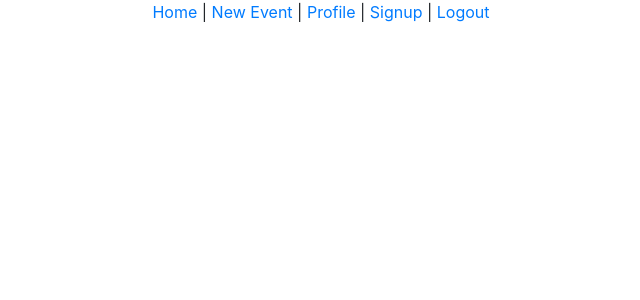
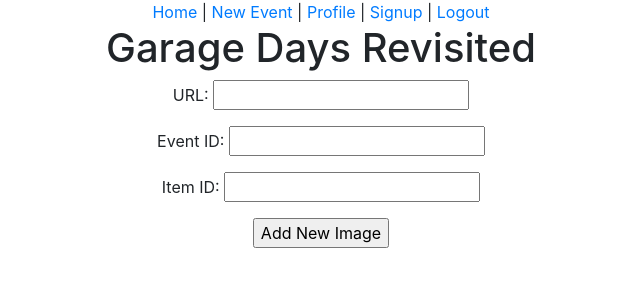
Before and after one commit to BTewell/garage_days_revisited_vue_app, a Vue app: page /events/1/item/image/new in a window 1280 px wide. Shown: the top 300 px of the page, without its empty margins (319-959 px from the left). Built offline with nearby package versions, Linux system fonts and the light colour scheme.

Commit message:
add image create action.

```diff
--- a/src/router.js
+++ b/src/router.js
@@ -4,6 +4,7 @@ import Login from './views/Login.vue';
 import Home from './views/Home.vue';
 import EventItems from './views/EventItems.vue';
 import EventItemsNew from './views/EventItemsNew.vue';
+import ItemImageNew from './views/ItemImageNew.vue';
 import User from './views/User.vue';
 import UserEdit from './views/UserEdit.vue';
 import Signup from './views/Signup.vue';
@@ -53,6 +54,11 @@ export default new Router({
       component: EventItemsNew
     },
     {
+      path: '/events/:id/item/image/new',
+      name: 'image-new',
+      component: ItemImageNew
+    },
+    {
       path: '/signup',
       name: 'signup',
       component: Signup
--- a/src/views/EventItems.vue
+++ b/src/views/EventItems.vue
@@ -10,12 +10,12 @@
           <p><img img v-bind:src="image.url" class="d-block w-50" alt=""></p>
         </div>
       </div>
+      <div v-if="currentUser === event.user_id">
+        <router-link v-bind:to="'item/image/new'" tag="button">Add Image</router-link>
+      </div>
     </div>
 <!--     <router-link v-bind:to="'/items/show' + event.item.id" tag="button">Item Details</router-link> -->
     <hr>
-    <!-- <div v-if="currentUser === item.user_id">
-      <router-link v-bind:to="'/items/show' + item.id">Add Item</router-link>
-    </div> -->
   </div>
 </template>
 
@@ -32,7 +32,8 @@ export default {
     return {
       event: {
         items: "",
-        images: ""
+        images: "",
+        user_id: ""
       },
       currentUser: ""
     };
--- /dev/null
+++ b/src/views/ItemImageNew.vue
@@ -0,0 +1,53 @@
+<template>
+  <div class="root">
+    <h1>Garage Days Revisited</h1>
+    <div v-for="error in errors">
+      {{ error }}
+    </div>
+
+    <form v-on:submit.prevent="makeImage()">
+      <p>URL: <input type="text" v-model="newImageUrl"></p>
+      <p>Event ID: <input type="text" v-model="newImageEventId"></p>
+      <p>Item ID: <input type="text" v-model="newImageItemId"></p>
+      <input type="submit" value="Add New Image">
+      <!-- <button>Make a new recipe</button> -->
+    </form>
+  </div>
+</template>
+
+<script>
+import axios from "axios";
+export default {
+  data: function() {
+    return {
+      newImageUrl: "",
+      newImageEventId: "",
+      newImageItemId: "",
+      errors: []
+    };
+  },
+  created: function() {},
+  methods: {
+    makeImage: function() {
+      console.log('making the new Image');
+      // make a request to the api to the create action
+      // response = HTTP.get("/api/events")
+      // recipes = reponse.parse
+      var params = {
+        url: this.newImageUrl,
+        event_id: this.newImageEventId,
+        item_id: this.newImageItemId,
+      };
+      axios.post("/api/images", params).then(response => {
+        console.log('things are going well');
+        console.log(response);
+        this.$router.push("/events/" + this.$route.params.id, params);
+      }).catch(error => {
+        console.log('things are going poorly');
+        console.log(error.response.data.errors);
+        this.errors = error.response.data.errors;
+      });
+    }
+  }
+};
+</script>
```
